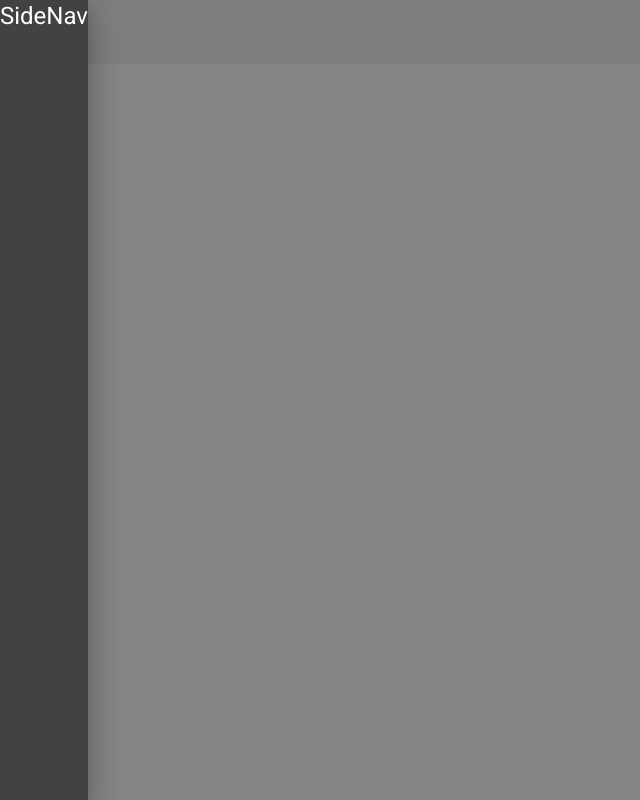
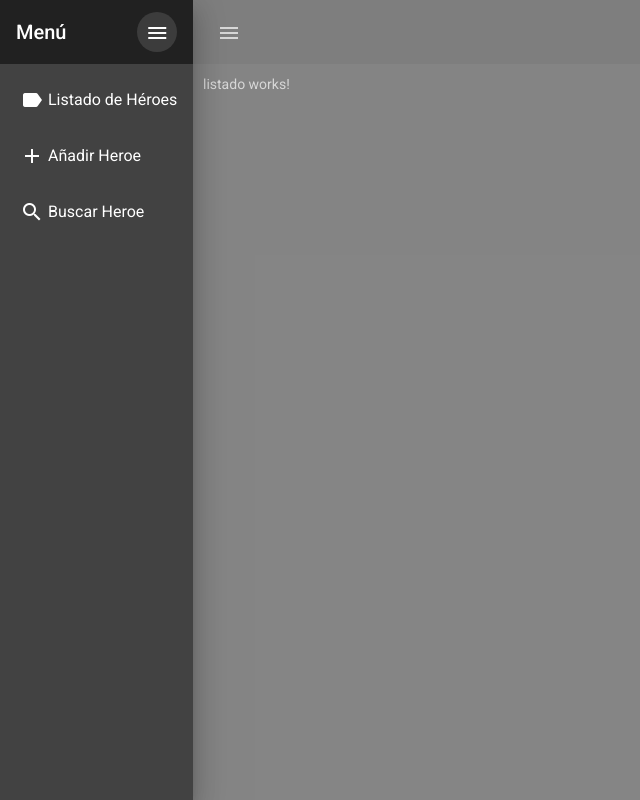
Before and after one commit to Jonathan-ulises/HeroesApp, an Angular app: page /heroes/listado in a window 1280 px wide. Both pictures are taken after a click on the button "menu". Shown: the whole page, without its empty margins (0-640 px from the left). Built offline with nearby package versions, Linux system fonts and the light colour scheme.

Commit message:
Seccion 13: HeroesApp - Angular material y Angular flex
Capitulo 183: Material NavList
En este capitulo se creo un menu de navegacion para la aplicacion, esto
utilziando las herramietas de Angular Material.

```diff
--- a/src/app/heroes/pages/home/home.component.html
+++ b/src/app/heroes/pages/home/home.component.html
@@ -1,6 +1,36 @@
 <mat-sidenav-container fullscreen>
-    <mat-sidenav #sidenav>
-        <h1>SideNav</h1>
+    <mat-sidenav #sidenav mode="push">
+        <mat-toolbar>
+            <span>Menú</span>
+            <span class="spacer"></span>
+            <button mat-icon-button
+                    (click)="sidenav.toggle()">
+                <mat-icon>menu</mat-icon>
+            </button>
+        </mat-toolbar>
+
+        <mat-nav-list>
+            <a routerLink="./listado"
+               mat-list-item
+               (click)="sidenav.toggle()">
+               <mat-icon mat-list-icon>label</mat-icon>
+                <span>Listado de Héroes</span>
+            </a>
+
+            <a routerLink="./agregar"
+               mat-list-item
+               (click)="sidenav.toggle()">
+               <mat-icon mat-list-icon>add</mat-icon>
+                <span>Añadir Heroe</span>
+            </a>
+
+            <a routerLink="./buscar"
+               mat-list-item
+               (click)="sidenav.toggle()">
+               <mat-icon mat-list-icon>search</mat-icon>
+                <span>Buscar Heroe</span>
+            </a>
+        </mat-nav-list>
     </mat-sidenav>
 
     <mat-toolbar>
@@ -8,5 +38,17 @@
                 (click)="sidenav.toggle()">
             <mat-icon>menu</mat-icon>
         </button>
+        <span class="spacer"></span>
+        <button mat-raised-button>
+            Logout
+        </button>
     </mat-toolbar>
+
+
+    <div class="container">
+        <!-- Contenedor de rutas -->
+        <router-outlet></router-outlet>
+    </div>
+
+
 </mat-sidenav-container>
--- a/src/app/heroes/pages/home/home.component.ts
+++ b/src/app/heroes/pages/home/home.component.ts
@@ -4,6 +4,11 @@ import { Component, OnInit } from '@angular/core';
   selector: 'app-home',
   templateUrl: './home.component.html',
   styles: [
+    `
+      .container {
+        margin: 10px;
+      }
+    `
   ]
 })
 export class HomeComponent implements OnInit {
--- a/src/app/material/material.module.ts
+++ b/src/app/material/material.module.ts
@@ -2,6 +2,7 @@ import { NgModule } from '@angular/core';
 
 import { MatButtonModule } from '@angular/material/button';
 import { MatIconModule } from '@angular/material/icon';
+import { MatListModule } from '@angular/material/list';
 import { MatSidenavModule } from '@angular/material/sidenav';
 import { MatToolbarModule } from '@angular/material/toolbar';
 
@@ -10,7 +11,8 @@ import { MatToolbarModule } from '@angular/material/toolbar';
     MatSidenavModule,
     MatToolbarModule,
     MatButtonModule,
-    MatIconModule
+    MatIconModule,
+    MatListModule
   ]
 })
 export class MaterialModule { }
--- a/src/styles.css
+++ b/src/styles.css
@@ -2,3 +2,7 @@
 
 html, body { height: 100%; }
 body { margin: 0; font-family: Roboto, "Helvetica Neue", sans-serif; }
+
+.spacer {
+    flex: 1 1 auto;
+}
```
